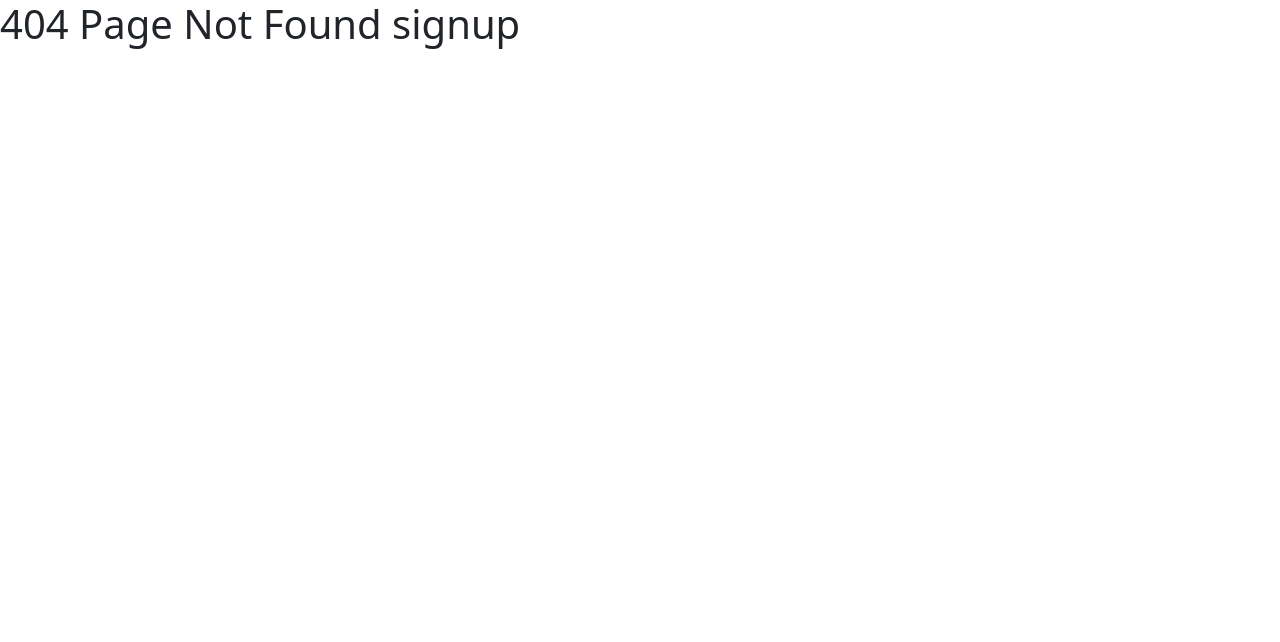
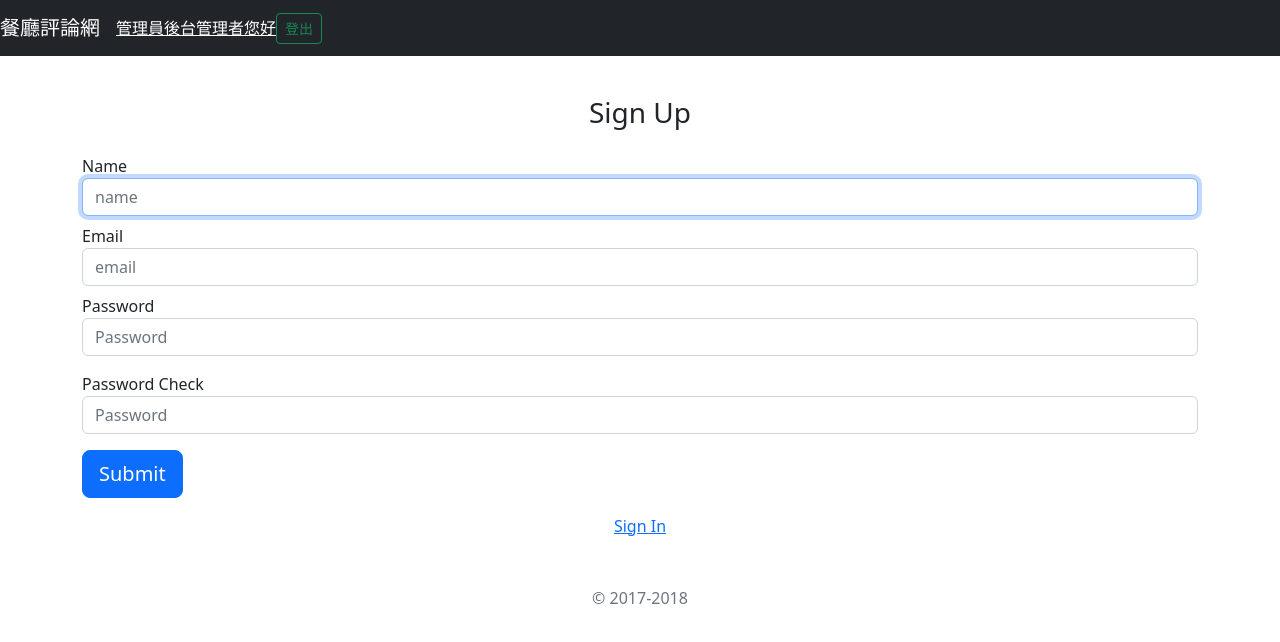
Before and after one commit to erikku54/ac-forum-front-end-vue, a Vue app: page /#/signup in a window 1280 px wide. Before the commit this address had no page. Shown: the top 642 px of the page. Built offline with nearby package versions, Linux system fonts and the light colour scheme.

Commit message:
Finish router setting & create pages

```diff
--- a/src/App.vue
+++ b/src/App.vue
@@ -1,6 +1,9 @@
 <template>
   <div id="restaruant-forum">
-    <router-view/>
+    <NavbarCom />
+    <main role="main" class="mt-5 bg-white">
+      <router-view/>
+    </main>
   </div>
 </template>
 
@@ -8,7 +11,12 @@
 <script>
     import 'bootstrap'
     import 'bootstrap/dist/css/bootstrap.min.css'
+    import NavbarCom from './components/NavbarCom.vue'
+
     export default {
-      name: 'App'
+      name: 'App',
+      components: {
+        NavbarCom,
+      }
     }
 </script>
--- /dev/null
+++ b/src/components/NavbarCom.vue
@@ -0,0 +1,98 @@
+<template>
+
+<nav class="navbar navbar-expand-lg fixed-top navbar-dark bg-dark">
+  <router-link
+    class="navbar-brand"
+    to="/"
+  >
+    餐廳評論網
+  </router-link>
+
+  <button
+    class="navbar-toggler"
+    type="button"
+    data-toggle="collapse"
+    data-target="#navbarSupportedContent"
+    aria-controls="navbarSupportedContent"
+    aria-expanded="false"
+    aria-label="Toggle navigation"
+  >
+    <span class="navbar-toggler-icon" />
+  </button>
+
+  <div
+    id="navbarSupportedContent"
+    class="navbar-collapse collapse"
+  >
+    <div class="ml-auto d-flex align-items-center">
+      <!-- is user is admin -->
+      <router-link
+            to="#"
+            class="text-white mr-3"
+      >
+        管理員後台
+      </router-link>
+
+      <!-- is user is login -->
+      <template v-if="isAuthenticated">
+          <router-link
+              to="#"
+              class="text-white mr-3"
+          >
+            {{ currentUser.name || '使用者' }}您好
+          </router-link>
+          <button
+            type="button"
+            class="btn btn-sm btn-outline-success my-2 my-sm-0"
+          >
+            登出
+          </button>
+      </template>
+    </div>
+  </div>
+</nav>
+
+</template>
+
+<script>
+
+const dummyUser = {
+  currentUser: {
+    id: 1,
+    name: '管理者',
+    email: 'root@example.com',
+    image: 'http://i.pravarar.cc/300',
+    isAdmin: true,
+  },
+  isAuthenticated: true
+}
+
+export default{
+    name: 'NavbarCom',
+    data(){
+      return {
+        currentUser: {
+          id: -1,
+          name: '',
+          email: '',
+          image: '',
+          isAdmin: false
+        },
+        isAuthenticated: false
+    }
+  },
+  created(){
+    this.fetchUser()
+  },
+  methods:{
+    fetchUser(){
+      this.currentUser={
+        ...this.currentUser,
+        ...dummyUser.currentUser
+      }
+      this.isAuthenticated=dummyUser.isAuthenticated
+    }
+  }
+
+}
+</script>
--- a/src/router/index.js
+++ b/src/router/index.js
@@ -1,12 +1,43 @@
 import { createRouter, createWebHashHistory } from 'vue-router'
+import NotFound from '../views/NotFound.vue'
 import SignIn from '../views/SignIn.vue'
-import NotFound from '../views/NotFound.vue'
+import RestaurantsPage from '../views/RestaurantsPage.vue'
 
 const routes = [
+  {
+    path: '/',
+    name: 'root',
+    redirect: '/restaurantspage',
+  },
   {
     path: '/signin',
     name: 'sign-in',
     component: SignIn,
+  },
+  {
+    path: '/signup',
+    name: 'sign-up',
+    component: ()=>import('../views/SignUp.vue'),
+  },
+  {
+    path: '/restaurantspage',
+    name: 'restaurants-page',
+    component: RestaurantsPage,
+  },
+  {
+    path: '/restaurantsfeeds',
+    name: 'restaurants-feeds',
+    component: ()=>import('../views/RestaurantsFeeds.vue'),
+  },
+  {
+    path: '/restaurantstop',
+    name: 'restaurants-top',
+    component: ()=>import('../views/RestaurantsTop.vue'),
+  },
+  {
+    path: '/userstop',
+    name: 'users-top',
+    component: ()=>import('../views/UsersTop.vue'),
   },
   {
     path: '/:catchAll(.*)',
--- /dev/null
+++ b/src/views/RestaurantsFeeds.vue
@@ -0,0 +1,5 @@
+<template>
+    <div class="container py-5">
+        <h1 class="mt-5">最新動態</h1>
+    </div>
+</template>
--- /dev/null
+++ b/src/views/RestaurantsPage.vue
@@ -0,0 +1,7 @@
+<template>
+    <div class="container py-5">
+        <h1 class="mt-5">
+            首頁-餐廳列表
+        </h1>
+    </div>
+</template>
--- /dev/null
+++ b/src/views/RestaurantsTop.vue
@@ -0,0 +1,5 @@
+<template>
+    <div class="container py-5">
+        <h1 class="mt-5">人氣餐廳</h1>
+    </div>
+</template>
--- /dev/null
+++ b/src/views/SignUp.vue
@@ -0,0 +1,112 @@
+<template>
+  <div class="container py-5">
+    <form class="w-100" @submit.prevent.stop="handleSubmit">
+      <div class="text-center mb-4">
+        <h1 class="h3 mb-3 font-weight-normal">
+          Sign Up
+        </h1>
+      </div>
+
+      <div class="form-label-group mb-2">
+        <label for="name">Name</label>
+        <input
+          id="name"
+          v-model="name"
+          name="name"
+          type="text"
+          class="form-control"
+          placeholder="name"
+          autocomplete="username"
+          required
+          autofocus
+        >
+      </div>
+
+      <div class="form-label-group mb-2">
+        <label for="email">Email</label>
+        <input
+          id="email"
+          v-model="email"
+          name="email"
+          type="email"
+          class="form-control"
+          placeholder="email"
+          autocomplete="email"
+          required
+        >
+      </div>
+
+      <div class="form-label-group mb-3">
+        <label for="password">Password</label>
+        <input
+          id="password"
+          v-model="password"
+          name="password"
+          type="password"
+          class="form-control"
+          placeholder="Password"
+          autocomplete="new-password"
+          required
+        >
+      </div>
+
+      <div class="form-label-group mb-3">
+        <label for="password-check">Password Check</label>
+        <input
+          id="password-check"
+          v-model="passwordCheck"
+          name="passwordCheck"
+          type="password"
+          class="form-control"
+          placeholder="Password"
+          autocomplete="new-password"
+          required
+        >
+      </div>
+
+      <button
+        class="btn btn-lg btn-primary btn-block mb-3"
+        type="submit"
+      >
+        Submit
+      </button>
+
+      <div class="text-center mb-3">
+        <p>
+          <router-link to="/signin">
+            Sign In
+          </router-link>
+        </p>
+      </div>
+
+      <p class="mt-5 mb-3 text-muted text-center">
+        &copy; 2017-2018
+      </p>
+    </form>
+  </div>
+</template>
+
+
+<script>
+    export default{
+        data(){
+            return {
+                name: '',
+                email: '',
+                password: '',
+                passwordCheck: '',}
+        },
+        methods:{
+            handleSubmit(){
+                console.log({
+                    name: this.name,
+                    email: this.email,
+                    password: this.password,
+                    passwordCheck: this.passwordCheck,
+                })
+            }
+
+
+        },
+    }
+</script>
--- /dev/null
+++ b/src/views/UsersTop.vue
@@ -0,0 +1,5 @@
+<template>
+    <div class="container py-5">
+        <h1 class="mt-5">美食達人</h1>
+    </div>
+</template>
```
